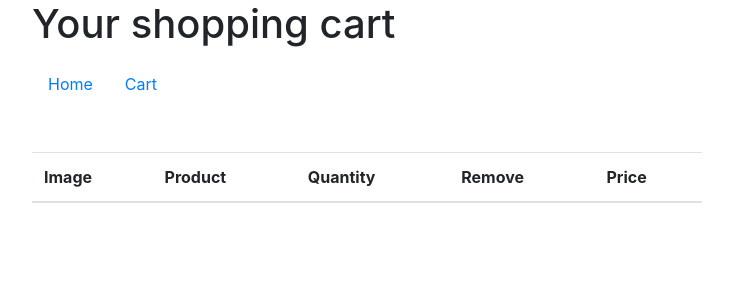
After one commit to andreyvpng/djangoshop, a Django app: page /shop/cart/ in a window 1280 px wide. The commit adds this page. Shown: the top 300 px of the page, without its empty margins (273-1006 px from the left). Run offline with Django 3.2, Linux system fonts and the light colour scheme; lists and menus that the app fills with data are empty; some libraries are stand-ins or nearby versions.

Commit message:
edited templates for product_list and base_generic. edited views and cart.py. added forms.py

```diff
--- a/shop/cart.py
+++ b/shop/cart.py
@@ -7,7 +7,7 @@ from .models import Product
 class Cart:
 
     def __init__(self, request):
-        self.session = request.sesinon
+        self.session = request.session
         self.cart = self.session.get(settings.CART_SESSION_ID, {})
 
     def __iter__(self):
--- /dev/null
+++ b/shop/forms.py
@@ -0,0 +1,10 @@
+from django import forms
+
+PRODUCT_QUANTITY_CHOICES = [(item, str(item)) for item in range(1, 21)]
+
+
+class CartAddProductForm(forms.Form):
+    quantity = forms.TypedChoiceField(choices=PRODUCT_QUANTITY_CHOICES,\
+                                      coerce=int)
+    update = forms.BooleanField(required=False, initial=False, \
+                                widget=forms.HiddenInput)
--- a/shop/templates/base_generic.html
+++ b/shop/templates/base_generic.html
@@ -28,7 +28,7 @@ body {
                 <a class="nav-link active" href="{% url 'product-list' %}">Home</a>
             </li>
             <li class="nav-item">
-                <a class="nav-link" href="">Cart</a>
+                <a class="nav-link" href="{% url 'cart-detail' %}">Cart</a>
             </li>
         </ul>
     </div>
--- /dev/null
+++ b/shop/templates/cart/cart_detail.html
@@ -0,0 +1,34 @@
+{% extends "base_generic.html" %}
+
+{% block title %}Shop - Your shopping cart{% endblock %}
+
+{% block header %}
+    <h1>Your shopping cart</h1>
+{% endblock %}
+
+{% block content %}
+    <table class="table">
+        <thead>
+            <tr>
+                <th scope="col">Image</th>
+                <th scope="col">Product</th>
+                <th scope="col">Quantity</th>
+                <th scope="col">Remove</th>
+                <th>Price</th>
+            </tr>
+        </thead>
+        <tbody>
+        {% for item in cart %}
+        {% with product=item.product %}
+            <tr>
+                <th scope="row"><img class="card-img-top" src="{{ product.image.url }}"></a></th>
+                <td>{{ product.name }}</td>
+                <td>{{ item.quantity }}</td>
+                <td><a href="{% url 'cart-remove' product.id %}">Remove</a></td>
+                <td class="num">{{ item.total_price }} Rub</td>
+            </tr>
+        {% endwith %}
+        {% endfor %}
+        </tbody>
+    </table>
+{% endblock %}
--- a/shop/templates/shop/product_list.html
+++ b/shop/templates/shop/product_list.html
@@ -14,7 +14,7 @@
             <div class="card-body">
                 <h5 class="card-title">{{ product.name }}</h5>
                 <p class="price">{{ product.price }} Rub</p>
-                <form action="" method="post">
+                <form action="{% url 'cart-add' product.id %}" method="post">
                     {{ cart_product_form }}
                     {% csrf_token %}
                     <input class="btn btn-primary" type="submit" value="Add to cart">
--- a/shop/urls.py
+++ b/shop/urls.py
@@ -5,3 +5,12 @@ from . import views
 urlpatterns = [
     path('', views.ProductListView.as_view(), name='product-list'),
 ]
+
+# Cart
+urlpatterns += [
+    path('cart/', views.CartDetailView.as_view(), name='cart-detail'),
+    path('cart/add/<int:product_id>/', views.CartAddView.as_view(), \
+         name='cart-add'),
+    path('cart/remove/<int:product_id>/', views.CartRemoveView.as_view(), \
+         name='cart-remove'),
+]
--- a/shop/views.py
+++ b/shop/views.py
@@ -2,10 +2,17 @@ from django.views import generic
 
 from .models import Product
 from .cart import Cart
+from .forms import CartAddProductForm
 
 
 class ProductListView(generic.ListView):
     model = Product
+
+    def get_context_data(self, **kwargs):
+        context = super().get_context_data(**kwargs)
+        context['cart_product_form'] = CartAddProductForm()
+
+        return context
 
 from django.shortcuts import render
 
@@ -18,20 +25,19 @@ class CartDetailView(generic.View):
         return render(request, 'cart/cart_detail.html', {'cart': cart})
 
 from django.shortcuts import get_object_or_404, redirect
-from .forms import CartAddProductForm
 
 
 class CartAddView(generic.View):
 
-    def post(self, request):
-        cart = Cart(reques)
+    def post(self, request, product_id):
+        cart = Cart(request)
         product = get_object_or_404(Product, id=product_id)
         form = CartAddProductForm(request.POST)
 
         if form.is_valid():
             cleaned = form.cleaned_data
-            cart.add(product=product, quantity=cleaned['quantity'], \
-                     cleaned['update'])
+            cart.add(product=product, quantity=cleaned['quantity'],
+                     update_quantity=cleaned['update'])
 
         return redirect('cart-detail')
 
```
